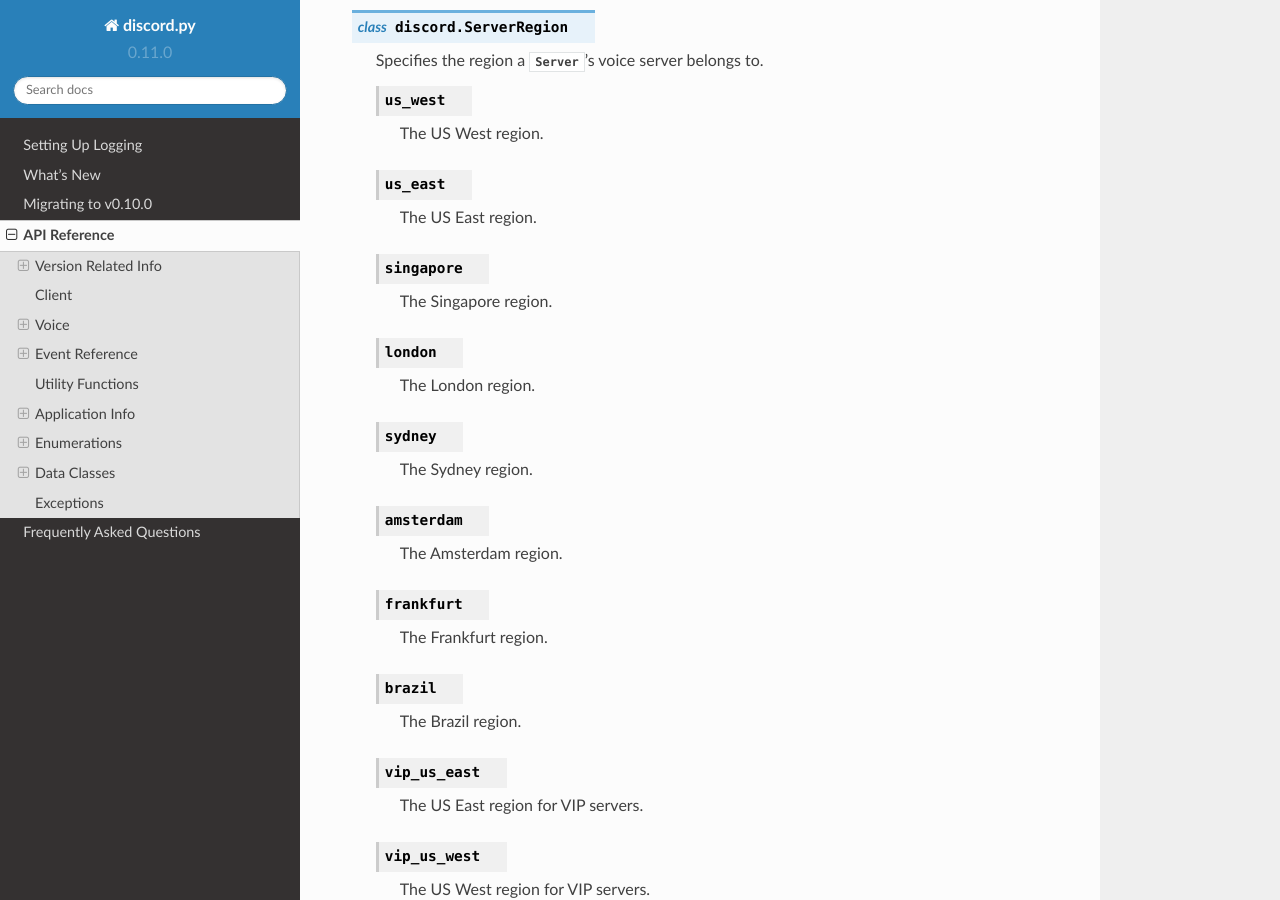
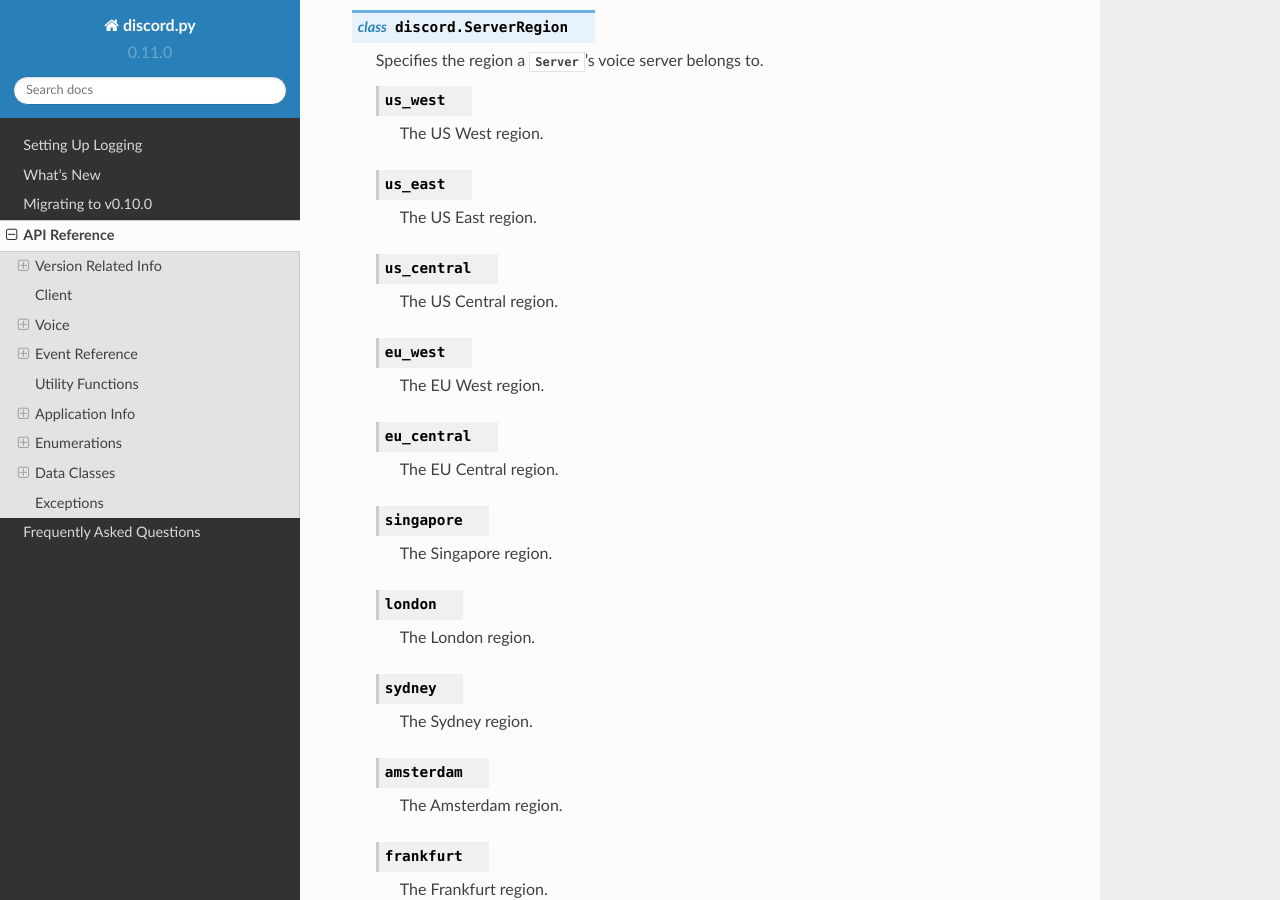
Before and after one commit to Rapptz/discord.py, a Sphinx documentation site: the page built from docs/api.rst, in a window 1280 px wide and 900 px high, scrolled down 10215 px. Built offline with Sphinx 7.4.7 and the Read the Docs theme 2.0.0, drawn with Linux system fonts in a browser that asks for light colours.

Commit message:
Add new EU Central and EU West server regions.

```diff
--- a/docs/api.rst
+++ b/docs/api.rst
@@ -471,6 +471,15 @@
     .. attribute:: us_east
 
         The US East region.
+    .. attribute:: us_central
+
+        The US Central region.
+    .. attribute:: eu_west
+
+        The EU West region.
+    .. attribute:: eu_central
+
+        The EU Central region.
     .. attribute:: singapore
 
         The Singapore region.
```
Also changed, not shown: 1 other file.
